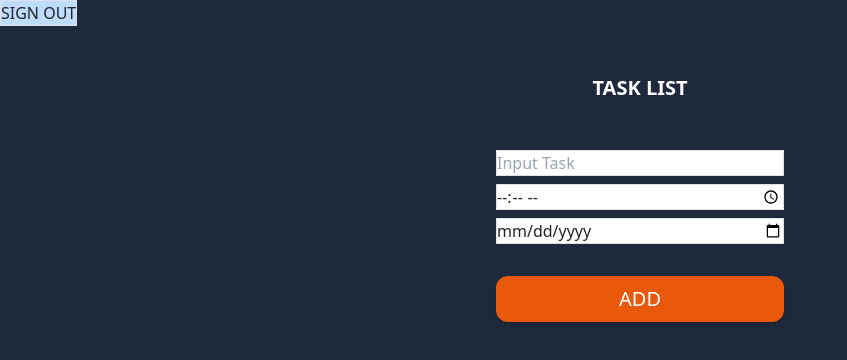
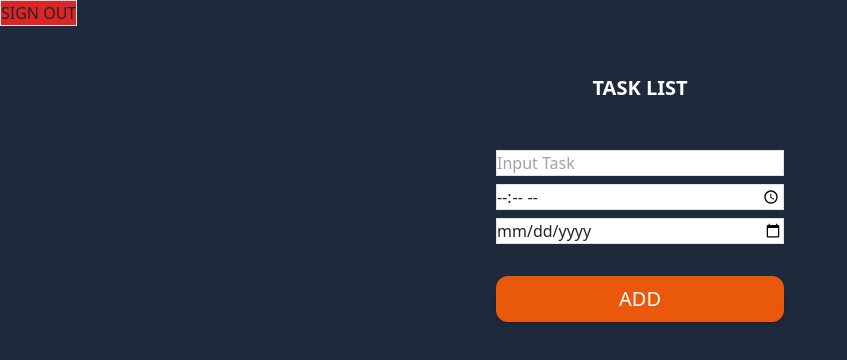
Before and after one commit to listyourtask/nextjs-task-list, a Next.js app: page /taskReminder in a window 1280 px wide. Shown: the top 360 px of the page, without its empty margins (0-847 px from the left). Built offline with nearby package versions, Linux system fonts and the light colour scheme; no server answers; the database is empty; sample sign-in values are in the browser's storage.

Commit message:
Update taskReminder.tsx

```diff
--- a/pages/taskReminder.tsx
+++ b/pages/taskReminder.tsx
@@ -21,7 +21,7 @@ const Home: NextPage = () => {
   return (
     <div className="flex flex-col justify-center bg-slate-800 h-150">
       <div>
-        <button onClick={() => auth.signOut()} className="bg-blue-200 border"> SIGN OUT</button>
+        <button onClick={() => auth.signOut()} className="bg-red-600 border"> SIGN OUT</button>
       </div>
       <div>
         <CreateList />
```
